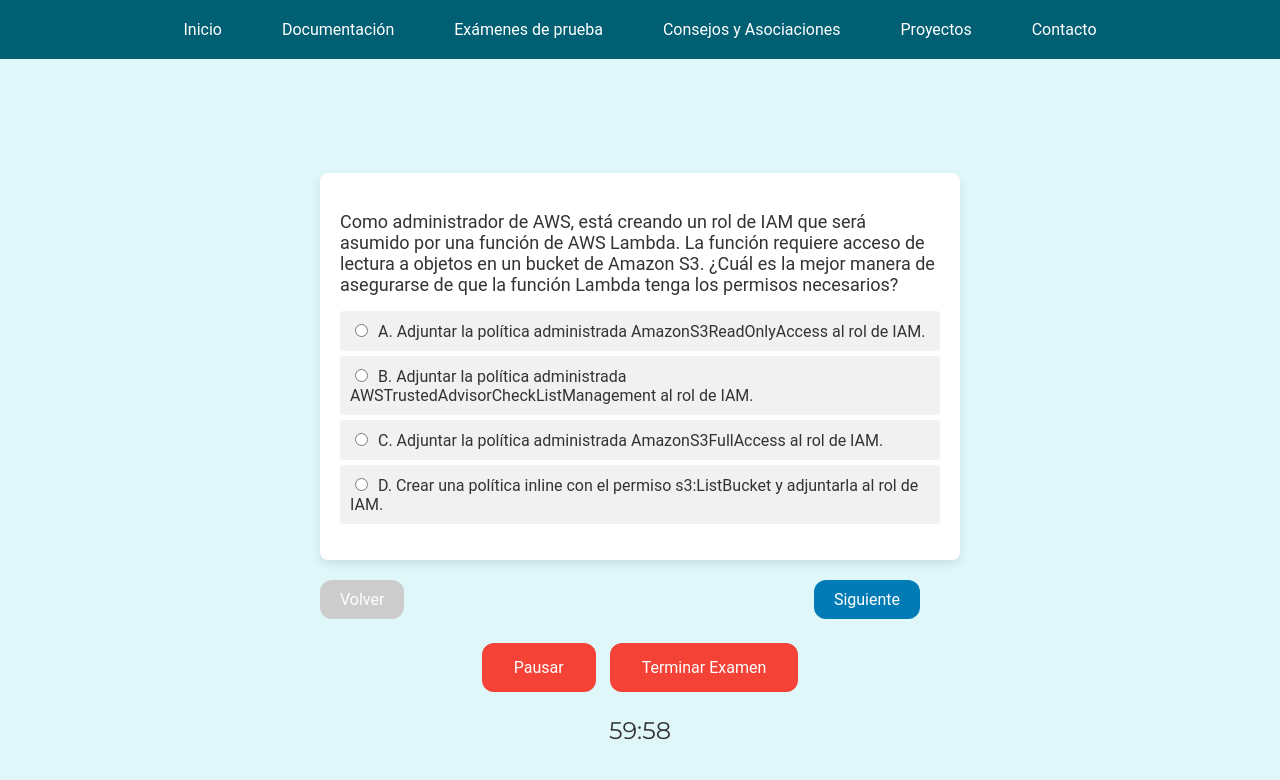
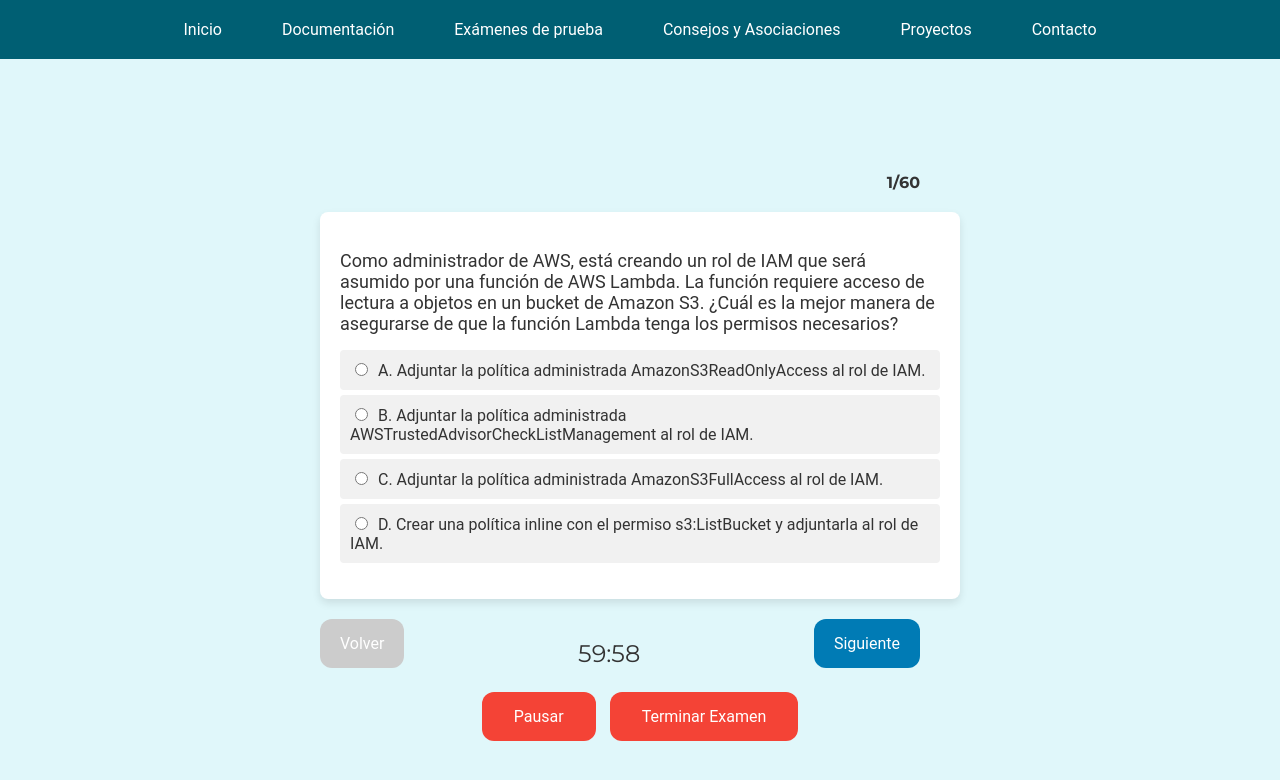
Before and after one commit to javieralmeida30/AWSGuide, a React (Create React App) app: page /exams in a window 1280 px wide. Both pictures are taken after a click on the button "Comenzar Examen Cloud Practitioner 1". Shown: the top 780 px of the page. Built offline with nearby package versions, Linux system fonts and the light colour scheme.

Commit message:
exam counter

```diff
--- a/src/components/Exams.css
+++ b/src/components/Exams.css
@@ -7,6 +7,24 @@
     min-height: 100vh;
     padding: 20px;
     box-sizing: border-box;
+}
+
+.question-header {
+    display: flex;
+    justify-content: flex-end;
+    width: 100%;
+    max-width: 600px;
+    margin-bottom: 20px;
+}
+
+.question-counter {
+    font-size: 16px;
+    font-weight: bold;
+}
+
+#timer {
+    font-size: 24px;
+    margin-top: 20px;
 }
 
 /* Exam buttons */
@@ -119,12 +137,6 @@
     background-color: #d32f2f;
 }
 
-/* Timer */
-#timer {
-    font-size: 24px;
-    margin-top: 20px;
-}
-
 /* Explanations */
 .accordion__item {
     background-color: #f9f9f9;
@@ -176,4 +188,12 @@
     .exam-controls {
         flex-direction: column;
     }
+
+    .question-header {
+        justify-content: center;
+    }
+
+    #timer {
+        margin-top: 10px;
+    }
 }
--- a/src/components/Exams.js
+++ b/src/components/Exams.js
@@ -792,6 +792,11 @@
             )}
             {selectedExam.length > 0 && score === null && (
                 <div id="examContent">
+                    <div className="question-header">
+                        <div className="question-counter">
+                            {currentQuestionIndex + 1}/{selectedExam.length}
+                        </div>
+                    </div>
                     <div className="question">
                         <p>{selectedExam[currentQuestionIndex].question}</p>
                         <ul>
@@ -813,6 +818,9 @@
                     </div>
                     <div className="navigation-buttons">
                         <button onClick={handlePreviousQuestion} disabled={currentQuestionIndex === 0}>Volver</button>
+                        <div id="timer">
+                            {`${parseInt(timer / 60, 10)}:${('0' + timer % 60).slice(-2)}`}
+                        </div>
                         <button onClick={handleNextQuestion}>{currentQuestionIndex < selectedExam.length - 1 ? 'Siguiente' : 'Finalizar'}</button>
                     </div>
                 </div>
@@ -845,9 +853,6 @@
                     <button onClick={handleEndExam}>Terminar Examen</button>
                 </div>
             )}
-            <div id="timer">
-                {`${parseInt(timer / 60, 10)}:${('0' + timer % 60).slice(-2)}`}
-            </div>
         </section>
     );
 }
```
Also changed, not shown: src/components/Navbar.js (line endings or trailing spaces).
